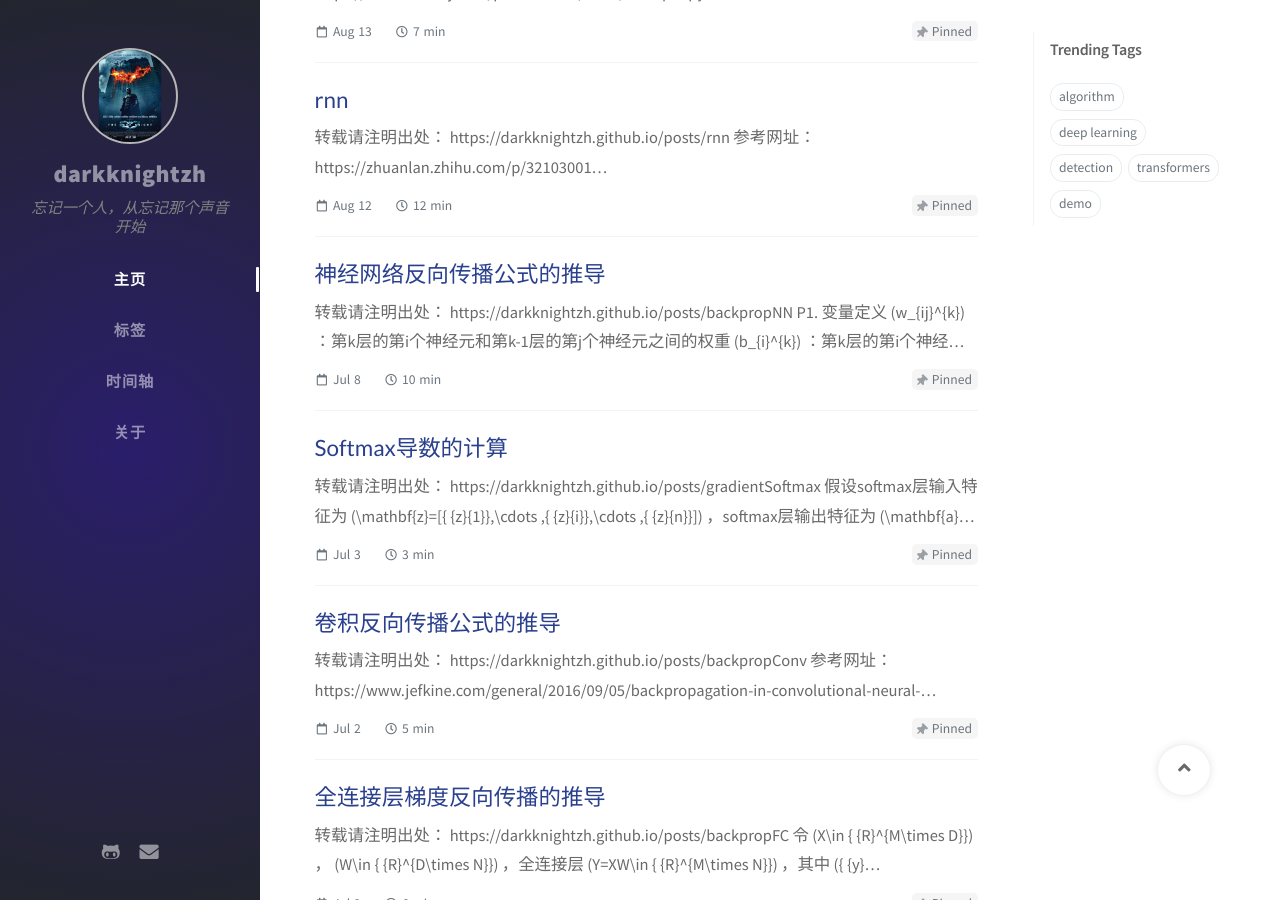
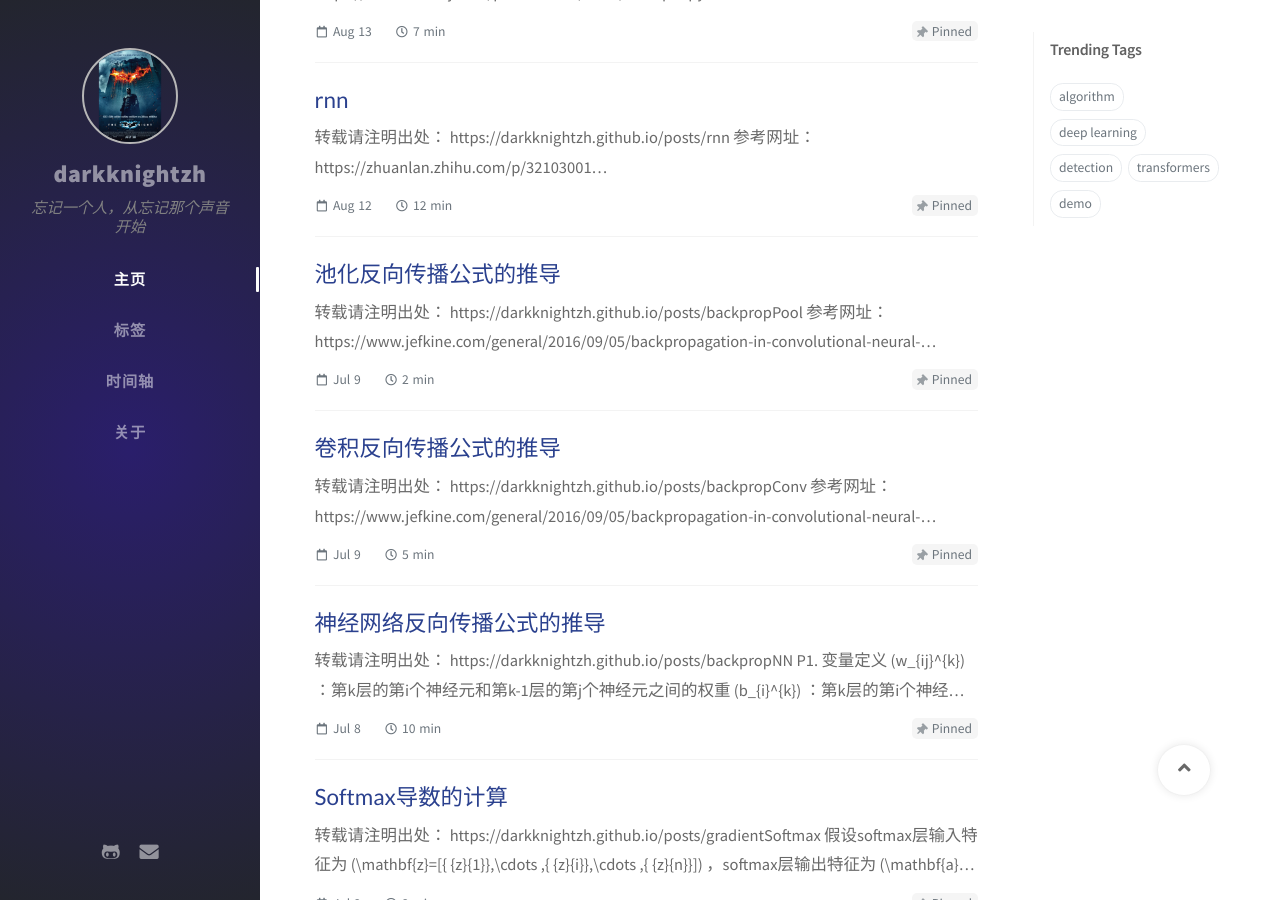
Before and after one commit to darkknightzh/darkknightzh.github.io, a Jekyll site: the page built from index.html, in a window 1280 px wide and 900 px high, scrolled down 2156 px. Built offline with Jekyll 4.4.1, drawn with Linux system fonts in a browser that asks for light colours; nearby versions of some CDN libraries; comment, search, counter and statistics services are not loaded; some of the changed lines change nothing that is shown.

Commit message:
add backpropPool

```diff
--- a/_posts/2021-07-09-backpropConv.markdown
+++ b/_posts/2021-07-09-backpropConv.markdown
@@ -1,7 +1,7 @@
 ---
 layout: post
 title:  "卷积反向传播公式的推导"
-date:   2021-07-02 16:00:00 +0800
+date:   2021-07-09 16:00:00 +0800
 tags: [deep learning, algorithm]
 pin: true
 math: true
--- /dev/null
+++ b/_posts/2021-07-09-backpropPool.markdown
@@ -0,0 +1,86 @@
+---
+layout: post
+title:  "池化反向传播公式的推导"
+date:   2021-07-09 16:00:00 +0800
+tags: [deep learning, algorithm]
+pin: true
+math: true
+---
+
+<style> h1 { border-bottom: none } </style>
+
+转载请注明出处：
+
+<https://darkknightzh.github.io/posts/backpropPool>
+
+
+参考网址：
+
+<https://www.jefkine.com/general/2016/09/05/backpropagation-in-convolutional-neural-networks/>
+
+<http://coollwd.top/articles/2019/12/31/1577771360985.html>
+
+
+损失函数C对当前点
+$${ {x}_{ij}}$$
+的导数如下
+
+$$\frac{\partial C}{\partial { {x}_{ij}}}=\frac{\partial C}{\partial { {y}_{uv}}}\frac{\partial { {y}_{uv}}}{\partial { {x}_{ij}}} \tag{1}$$
+
+上式等号右侧并无求和，因为pooling是下采样，输入多个点对应输出一个点，即输入的某个点只和输出的一个点有关（在步长stride=池化块宽高kernel size时）。其中
+$$\frac{\partial C}{\partial { {y}_{uv}}}$$
+为损失C对当前特征池化后的误差。令其为
+$${ {\delta }_{uv}}$$
+，即
+
+$${ {\delta }_{uv}}=\frac{\partial C}{\partial { {y}_{uv}}} \tag{2}$$
+
+则公式(1)等效于：
+
+$$\frac{\partial C}{\partial { {x}_{ij}}}={ {\delta }_{uv}}\frac{\partial { {y}_{uv}}}{\partial { {x}_{ij}}} \tag{3}$$
+
+## P1. max pooling
+
+$${ {y}_{uv}}=\underset{0\le s<{ {k}_{1}},\text{ }0\le t<{ {k}_{2}}}{\mathop \max }\,({ {x}_{i+s,j+t}})={ {x}_{p,q}} \tag{4}$$
+
+因而公式(3)第二项:
+
+$$\frac{\partial { {y}_{uv}}}{\partial { {x}_{ij}}}\text{=}\frac{\partial { {x}_{p,q}}}{\partial { {x}_{ij}}}\text{=}\left\{ \begin{matrix}
+   1 & p=i,q=j \text{。即当前点为最大值点}  \\
+   0 & \text{其他}  \\
+\end{matrix} \right. \tag{5}$$
+
+此处因为只有输入池化块最大值的位置和输出有关。
+
+公式(5)带入公式(3):
+
+$$\frac{\partial C}{\partial { {x}_{ij}}}\text{=}{ {\delta }_{uv}}\frac{\partial { {y}_{uv}}}{\partial { {x}_{ij}}}=\left\{ \begin{matrix}
+   { {\delta }_{uv}} & \text{当前点为最大值点}  \\
+   0 &  \text{其他} \\
+\end{matrix} \right. \tag{6}$$
+
+如下图所示，反传时只有最大值的位置处的梯度为max pooling后的误差，其他位置误差均为0。
+
+![1](/assets/post/2021-07-09-backpropPool/1.png)
+_图1_
+
+## P2. avg pooling
+
+$${ {y}_{uv}}=\frac{1}{ { {k}_{1}}\times { {k}_{2}}}\sum\limits_{s=0}^{ { {k}_{1}}}{\sum\limits_{t=0}^{ { {k}_{2}}}{({ {x}_{u+s,v+t}})}} \tag{7}$$
+
+因而公式(3)第二项:
+
+$$\frac{\partial { {y}_{uv}}}{\partial { {x}_{ij}}}\text{=}\frac{\partial }{\partial { {x}_{ij}}}\left( \frac{1}{ { {k}_{1}}\times { {k}_{2}}}\sum\limits_{s=0}^{ { {k}_{1}}}{\sum\limits_{t=0}^{ { {k}_{2}}}{({ {x}_{u+s,v+t}})}} \right)\xrightarrow{u+s=i,v+t=t\text{时，}{ {x}_{u+s,v+t}}\text{与}{ {x}_{ij}}\text{有关}}\frac{1}{ { {k}_{1}}\times { {k}_{2}}} \tag{8}$$
+
+此处因为输入池化块的每个位置都和输出有关。
+
+公式(8)带入公式(3):
+
+$$\frac{\partial C}{\partial { {x}_{ij}}}\text{=}{ {\delta }_{uv}}\frac{\partial { {y}_{uv}}}{\partial { {x}_{ij}}}=\frac{ { {\delta }_{uv}}}{ { {k}_{1}}\times { {k}_{2}}} \tag{9}$$
+
+如下图所示，反传时池化块每个位置的梯度均为avg pooling后的误差乘以
+$$\frac{1}{ { {k}_{1}}\times { {k}_{2}}}$$
+的系数，其中k1和k2为池化块的宽高。
+
+![2](/assets/post/2021-07-09-backpropPool/2.png)
+_图2_
```
Also changed, not shown: assets/post/2021-07-09-backpropPool/1.png (added), assets/post/2021-07-09-backpropPool/2.png (added).
